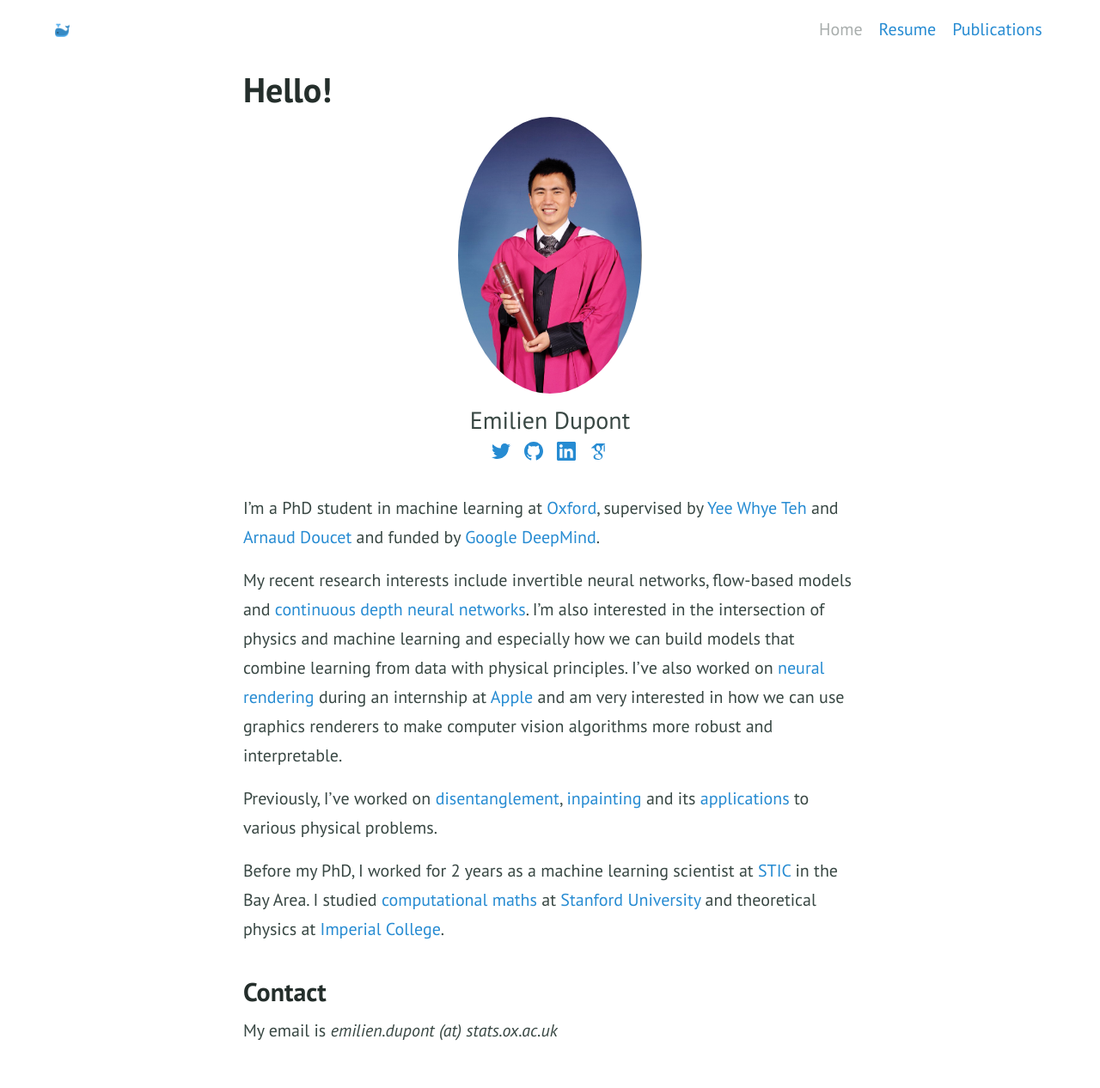
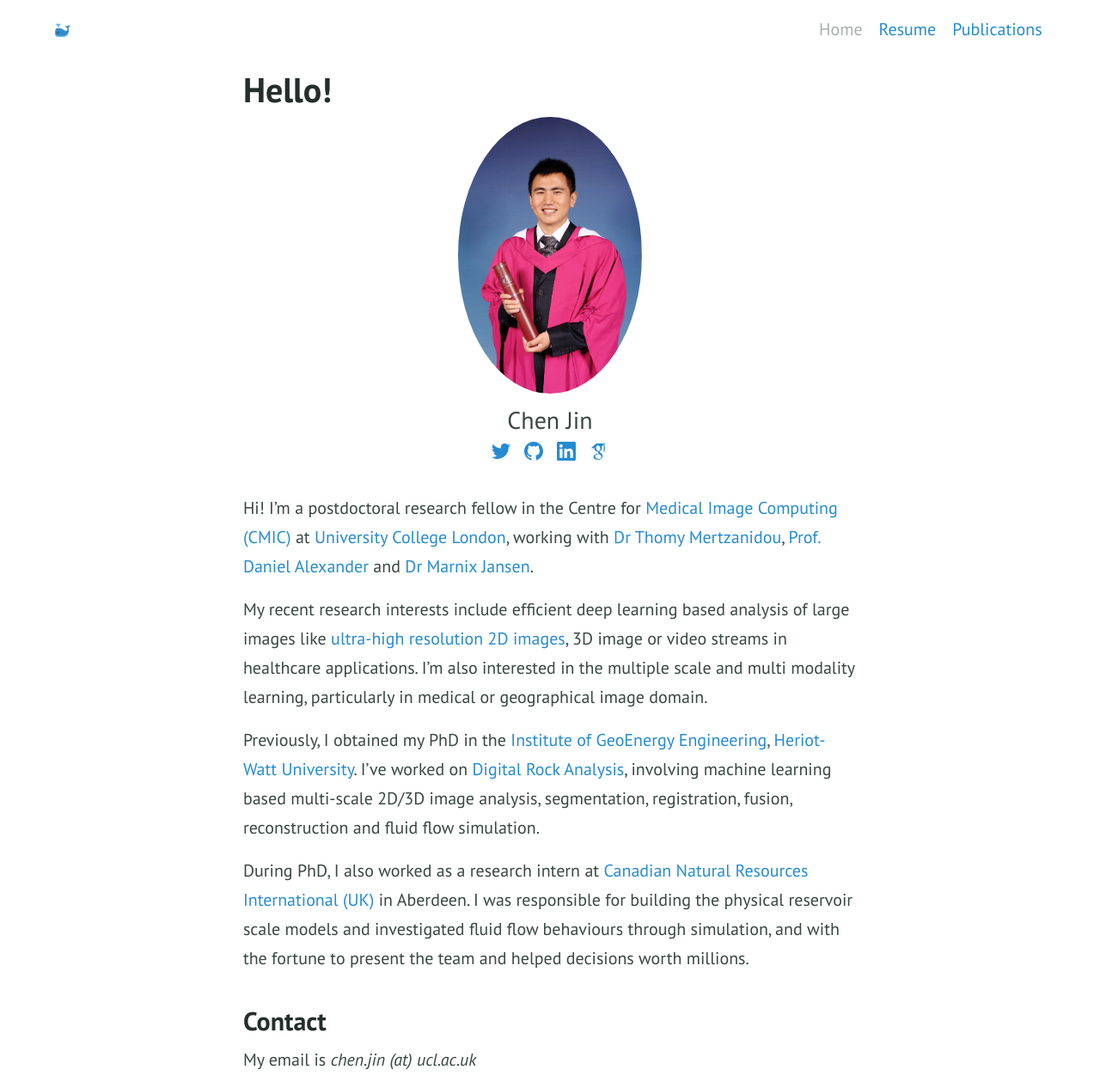
Before and after one commit to lxasqjc/lxasqjc.github.io, a Jekyll site: the page built from index.md, in a window 1280 px wide. Shown: the whole page at 86% size. Built offline with Jekyll 4.4.1, drawn with Linux system fonts in a browser that asks for light colours; before the commit the page ends 1232 px from its top, so only the background shows below that.

Commit message:
update main page

```diff
--- a/index.md
+++ b/index.md
@@ -7,35 +7,36 @@ layout: page
   <img src="{{ site.url }}/imgs/profile.jpg" style="display:block; margin-left:auto; margin-right:auto; border-radius:50%; width:75%;">
 
   <p style="text-align:center; margin-top:5%; margin-bottom:0%; font-size: 140%;">
-    Emilien Dupont
+    Chen Jin
   </p>
   <p style="text-align:center; margin:0%;">
-    <a href="https://www.twitter.com/emidup">
+    <a href="https://twitter.com/Jinchen027">
       {% include icon.html id="twitter" title="twitter" %}
     </a>
     &nbsp;
-    <a href="https://github.com/EmilienDupont">
+    <a href="https://github.com/lxasqjc">
       {% include icon.html id="github" title="github" %}
     </a>
     &nbsp;
-    <a href="https://linkedin.com/in/emiliendupont">
+    <a href="https://www.linkedin.com/in/chen-jin-33287593/">
       {% include icon.html id="linkedin" title="linkedin" %}
     </a>
     &nbsp;
-    <a href="https://scholar.google.com/citations?user=IY5WyIEAAAAJ&hl=en">
+    <a href="https://scholar.google.com/404">
       {% include icon.html id="google-scholar" title="scholar" %}
     </a>
   </p>
 </div>
 <br style="line-height:10%;">
-I'm a PhD student in machine learning at [Oxford](http://www.ox.ac.uk/), supervised by [Yee Whye Teh](http://www.stats.ox.ac.uk/~teh/) and [Arnaud Doucet](https://www.stats.ox.ac.uk/~doucet/) and funded by [Google DeepMind](https://deepmind.com/).
+Hi! I’m a postdoctoral research fellow in the Centre for [Medical Image Computing (CMIC)](https://www.ucl.ac.uk/medical-image-computing/) at [University College London](https://www.ucl.ac.uk/), working with [Dr Thomy Mertzanidou](http://www0.cs.ucl.ac.uk/staff/T.Mertzanidou/), [Prof. Daniel Alexander](http://www0.cs.ucl.ac.uk/staff/d.alexander/) and [Dr Marnix Jansen](https://iris.ucl.ac.uk/iris/browse/profile?upi=MJJAN31).
 
-My recent research interests include invertible neural networks, flow-based models  and [continuous depth neural networks](https://arxiv.org/abs/1904.01681). I'm also interested in the intersection of physics and machine learning and especially how we can build models that combine learning from data with physical principles. I've also worked on [neural rendering](https://arxiv.org/abs/2006.07630) during an internship at [Apple](https://apple.com/) and am very interested in how we can use graphics renderers to make computer vision algorithms more robust and interpretable.
+My recent research interests include efficient deep learning based analysis of large images like [ultra-high resolution 2D images](https://arxiv.org/abs/2007.15124), 3D image or video streams in healthcare applications. I’m also interested in the multiple scale and multi modality learning, particularly in medical or geographical image domain.
 
-Previously, I've worked on [disentanglement](https://arxiv.org/abs/1804.00104), [inpainting](https://arxiv.org/abs/1802.03065) and its [applications](https://arxiv.org/abs/1810.03728) to various physical problems.
+Previously, I obtained my PhD in the [Institute of GeoEnergy Engineering](https://www.hw.ac.uk/uk/schools/energy-geoscience-infrastructure-society/research/ige.htm/), [Heriot-Watt University](https://www.hw.ac.uk/). I’ve worked on [Digital Rock Analysis](https://core.ac.uk/download/pdf/199293389.pdf), involving machine learning based multi-scale 2D/3D image analysis, segmentation, registration, fusion, reconstruction and fluid flow simulation.
 
-Before my PhD, I worked for 2 years as a machine learning scientist at [STIC](http://www.slb.com/about/rd/technology/stic.aspx) in the Bay Area. I studied [computational maths](https://icme.stanford.edu/) at [Stanford University](https://www.stanford.edu/) and theoretical physics at [Imperial College](https://www.imperial.ac.uk/).
+During PhD, I also worked as a research intern at [Canadian Natural Resources International (UK)](https://www.cnrl.com/) in Aberdeen. I was responsible for building the physical reservoir scale models and investigated fluid flow behaviours through simulation, and with the fortune to present the team and helped decisions worth millions.
+
 
 ### Contact
 
-My email is _emilien.dupont (at) stats.ox.ac.uk_
+My email is _chen.jin (at) ucl.ac.uk_
```
Also changed, not shown: 4 other files.
